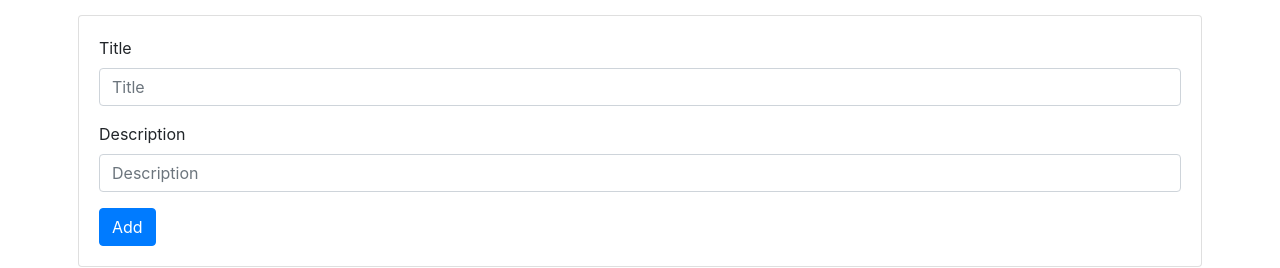
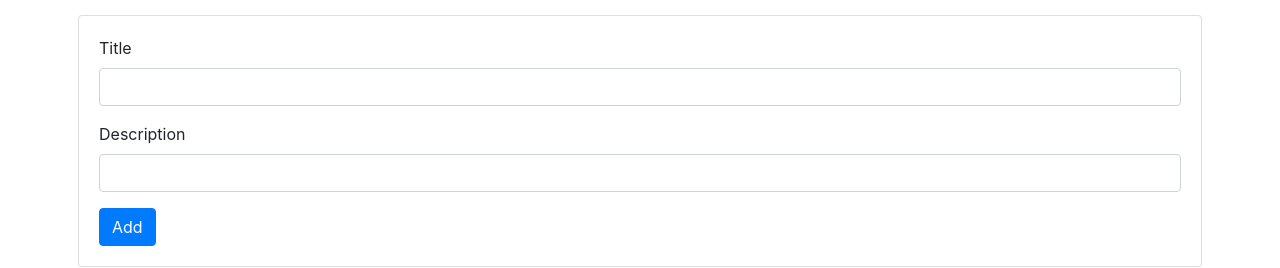
Before and after one commit to Elisecroft/cute-todo-list, a React (Create React App) app: page / in a window 1280 px wide. Shown: the part 509-777 px from the top of the page. Built offline with nearby package versions, Linux system fonts and the light colour scheme.

Commit message:
[UPDATE] Make FormTodo semi-functional

```diff
--- a/src/Components/FormTodo.jsx
+++ b/src/Components/FormTodo.jsx
@@ -1,18 +1,36 @@
-import React from 'react';
+import React, { useState } from 'react';
 
 const FormTodo = () => {
+
+  const [form, setForm] = useState({
+    title: '',
+    description: '',
+  });
+
+  const addTodo = () => {
+    console.log(form);
+  }
+
   return(
     <div className="card mb-3">
       <div className="card-body">
-        <div class="form-group">
-          <label for="Title">Title</label>
-          <input type="text" class="form-control" id="Title" placeholder="Title"/>
+        <div className="form-group">
+          <label htmlFor="Title">Title</label>
+          <input type="text"
+          className="form-control"
+          id="Title"
+          onChange={(e) => setForm({...form, title: e.target.value})}
+          value={form.title}/>
         </div>
-        <div class="form-group">
-          <label for="Description">Description</label>
-          <input type="text" class="form-control" id="Description" placeholder="Description"/>
+        <div className="form-group">
+          <label htmlFor="Description">Description</label>
+          <input type="text"
+          className="form-control"
+          id="Description"
+          onChange={(e) => setForm({...form, description: e.target.value})}
+          value={form.description}/>
         </div>
-        <button className="btn btn-primary">Add</button>
+        <button className="btn btn-primary" onClick={addTodo}>Add</button>
       </div>
     </div>
   )
```
